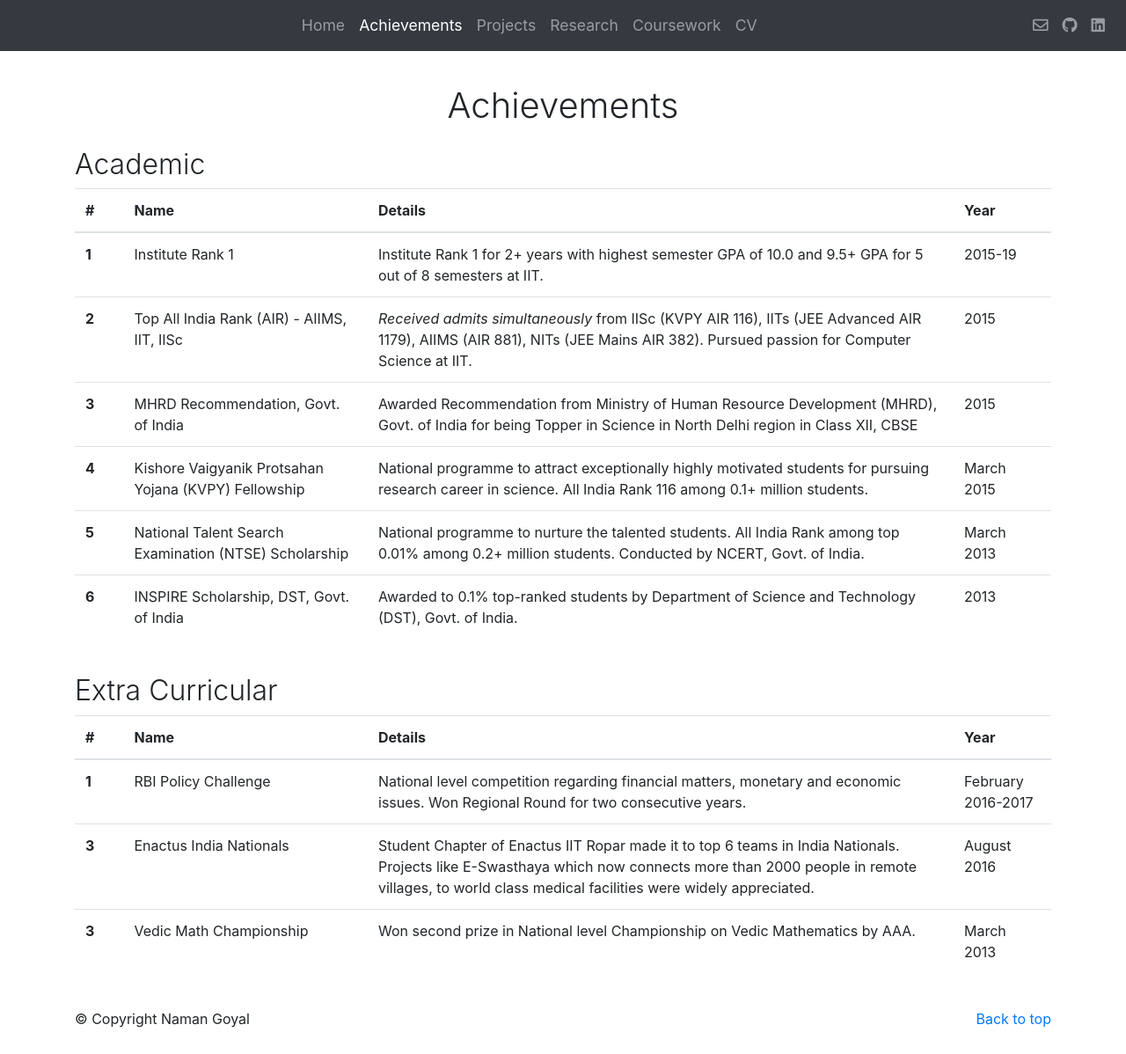
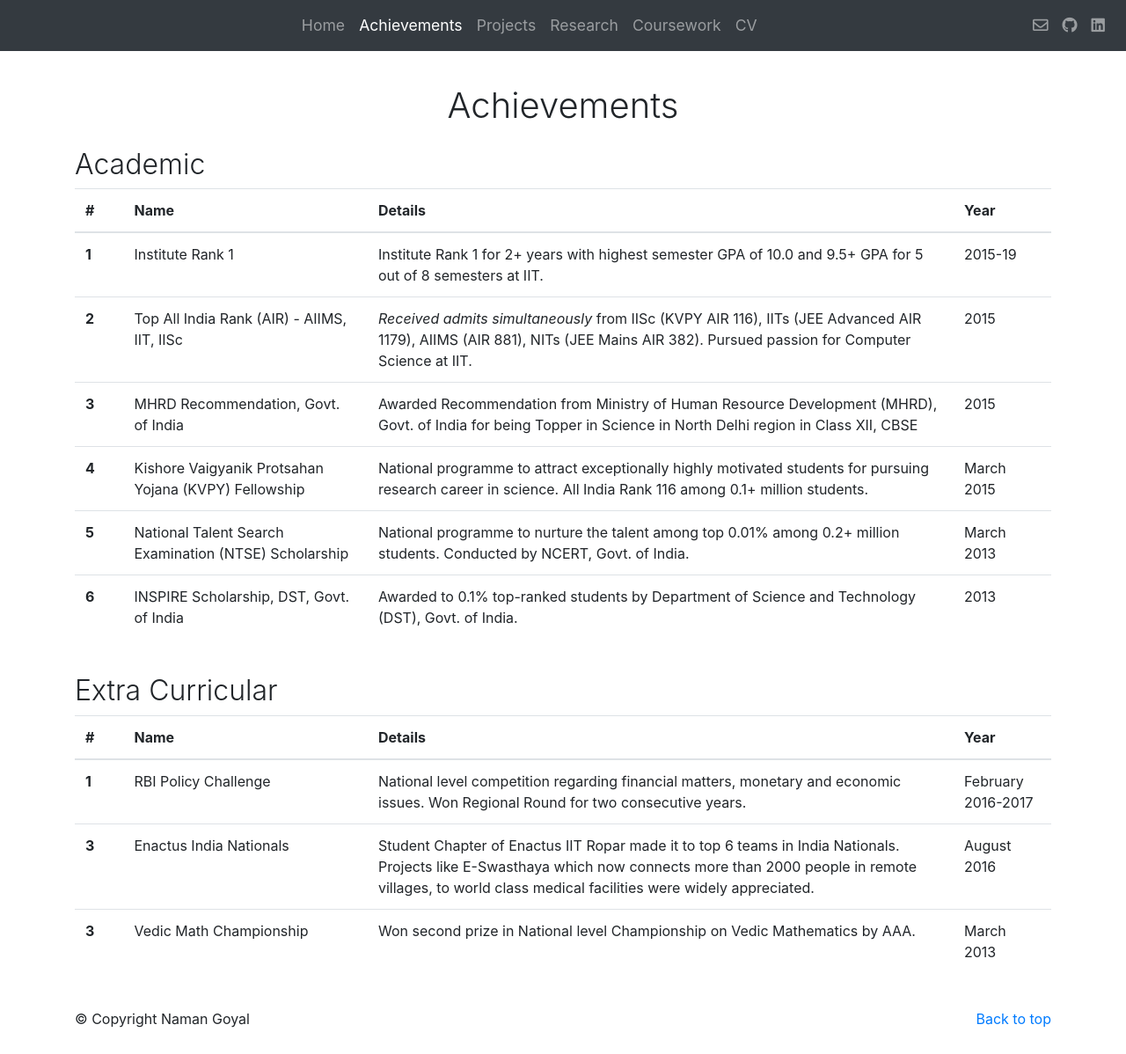
Before and after one commit to thenamangoyal/thenamangoyal.github.io, a Jekyll site: the page built from achievements.html, in a window 1280 px wide and 1198 px high. Shown: the whole window at 88% size. Built offline with Jekyll 4.4.1, drawn with Linux system fonts in a browser that asks for light colours; nearby versions of some CDN libraries.

Commit message:
achievements updated

```diff
--- a/achievements.html
+++ b/achievements.html
@@ -53,7 +53,7 @@ permalink: "/achievements"
             <tr>
                 <th scope="row">5</th>
                 <td>National Talent Search Examination (NTSE) Scholarship</td>
-                <td>National programme to nurture the talented students. All India Rank among top 0.01% among 0.2+ million students. Conducted by NCERT, Govt. of India.</td>
+                <td>National programme to nurture the talent among top 0.01% among 0.2+ million students. Conducted by NCERT, Govt. of India.</td>
                 <td>March 2013</td>
             </tr>
             <tr>
```
